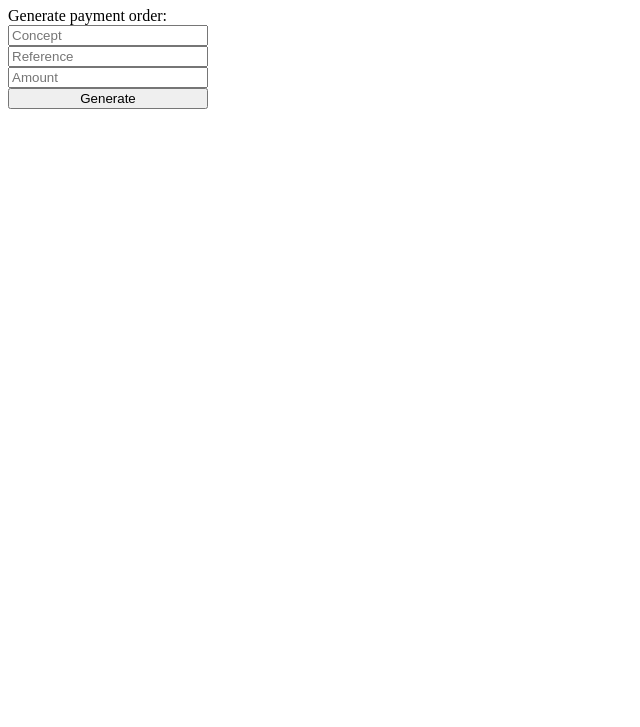
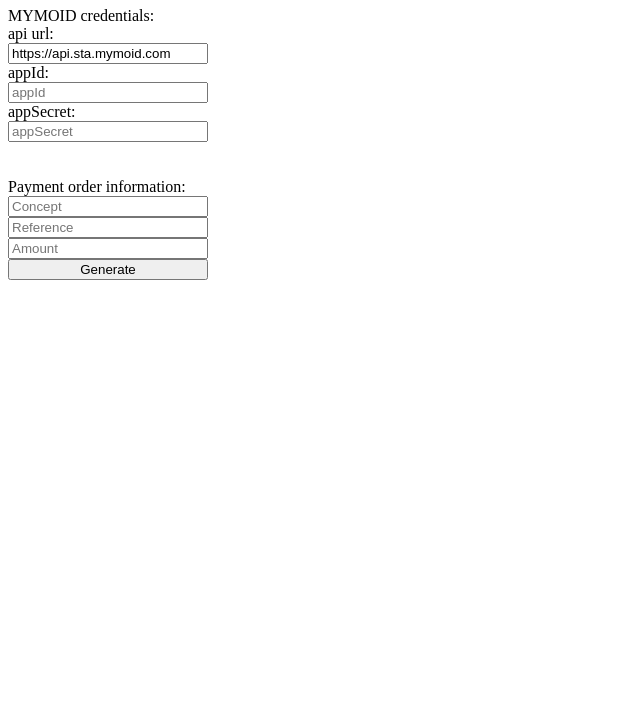
Before and after one commit to mymoid/payment-order-generator-example, a website: page index.html in a window 1280 px wide. Shown: the part 73-800 px from the top of the page, without its empty margins (0-640 px from the left). Drawn offline with Linux system fonts and the light colour scheme.

Commit message:
Request credentials

```diff
--- a/index.html
+++ b/index.html
@@ -17,13 +17,22 @@
     </style>
   </head>
   <body>
-    <h1>My site</h1>
+    <h1>Payment order generator</h1>
     <form
       onsubmit="handleGeneratePaymentOrder(event, this)"
       class="generate-payment-order"
-      placeholder="Hola"
+      placeholder="foo"
     >
-      <span>Generate payment order:</span>
+      <span>MYMOID credentials:</span>
+      api url:
+      <input type="text" name="apiUrl" placeholder="apiUrl" value="https://api.sta.mymoid.com"/>
+      appId:
+      <input type="text" name="appId" placeholder="appId" />
+      appSecret:
+      <input type="text" name="appSecret" placeholder="appSecret" />
+      <br />
+      <br />
+      <span>Payment order information:</span>
       <input type="text" name="concept" placeholder="Concept" />
       <input type="text" name="reference" placeholder="Reference" />
       <input type="text" name="amount" placeholder="Amount" />
@@ -33,14 +42,15 @@
     <script>
       function handleGeneratePaymentOrder(event, form) {
         event.preventDefault();
-        fetch("https://sandbox.mymoid.com/views/button/order", {
+        var encodedStringCredentials = btoa(form.appId.value+ ":" +form.appSecret.value)
+        fetch(`${form.apiUrl.value}/views/button/order`, {
           method: "post",
           headers: {
             "Content-Type": "application/json",
             // Replace with your generated token:
             // https://apidocumentation.mymoid.com/#authentication
             Authorization:
-              "Basic YmIyODc4MGM1NTk5M2JiMGYzMTAxMTEwMzA5NzhkODU3ZTNlNmNjOTk5NTIxMWFiMGZmODk1Yzk1NDFmMDA5ODo3M2U0NjUwNzM1YzM0NTE5MGQ5ZWIyYTgzOGYwNjdiZjA2MjI0MjhmODkzMjUxZjU0MTg2NzI4MGIzMjE2M2Qw"
+              `Basic ${encodedStringCredentials}`
           },
           body: JSON.stringify({
             currency: "EUR",
```
